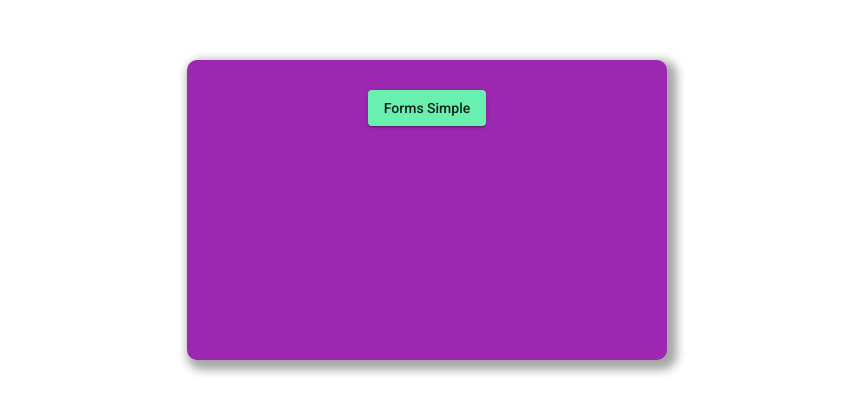
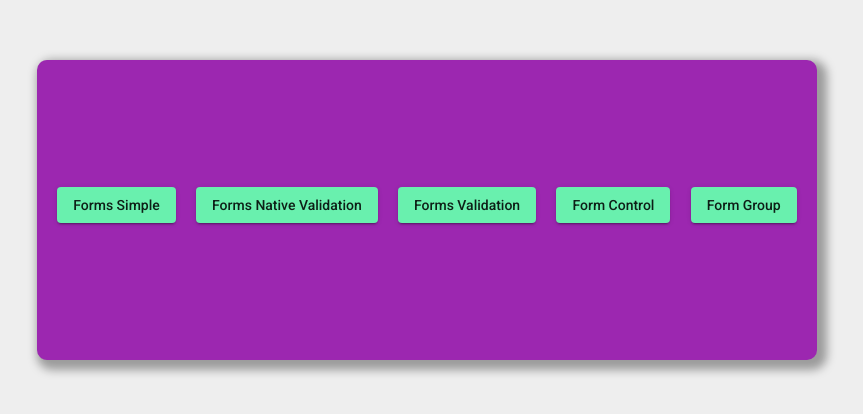
Before and after one commit to davidsongoes/EstudosAngular7NGRX, an Angular app in the folder forms/template-driven/: page / in a window 1280 px wide. Shown: the top 414 px of the page, without its empty margins (213-1076 px from the left). Built offline with nearby package versions, Linux system fonts and the light colour scheme.

Commit message:
feat(global): :sparkles: Adicionando dependências e rotas

```diff
--- a/forms/template-driven/src/app/app.module.ts
+++ b/forms/template-driven/src/app/app.module.ts
@@ -6,16 +6,25 @@ import { AppComponent } from './app.component';
 import { BrowserAnimationsModule } from '@angular/platform-browser/animations';
 import { MaterialModule } from './material/material.module';
 import { FlexLayoutModule } from '@angular/flex-layout';
-import { FormsModule } from '@angular/forms';
+import { FormsModule, ReactiveFormsModule } from '@angular/forms';
 import { TemplateDrivenFormComponent } from './template-driven-form/template-driven-form.component';
 import { HomeComponent } from './home/home.component';
+import { FormNativeValidationComponent } from './form-native-validation/form-native-validation.component';
+import { FormValidationComponent } from './form-validation/form-validation.component';
+import { MAT_DATE_LOCALE } from '@angular/material/core';
+import { FormControlComponent } from './form-control/form-control.component';
+import { FormGroupComponent } from './form-group/form-group.component';
 
 
 @NgModule({
   declarations: [
     AppComponent,
     TemplateDrivenFormComponent,
-    HomeComponent
+    HomeComponent,
+    FormNativeValidationComponent,
+    FormValidationComponent,
+    FormControlComponent,
+    FormGroupComponent
   ],
   imports: [
     BrowserModule,
@@ -23,9 +32,11 @@ import { HomeComponent } from './home/home.component';
     BrowserAnimationsModule,
     MaterialModule,
     FlexLayoutModule,
-    FormsModule
+    FormsModule,
+    ReactiveFormsModule
   ],
-  providers: [],
-  bootstrap: [AppComponent]
+  providers: [
+    {provide: MAT_DATE_LOCALE, useValue: 'pt-BR'},
+  ],  bootstrap: [AppComponent]
 })
 export class AppModule { }
--- a/forms/template-driven/src/app/home/home.component.html
+++ b/forms/template-driven/src/app/home/home.component.html
@@ -1,5 +1,54 @@
 <div layout="column" layout-fill>
-    <div align="center" layout="row" layout-align="center center" style="margin: 60px 400px 0px 400px; height: 300px; background-color: #9c27b0; border-radius: 10px; box-shadow: 5px 5px 10px 5px rgba(0,0,0,0.35);">
-      <button routerLink="/forms" mat-raised-button color="accent" style="margin-top: 30px;">Forms Simple</button>
-    </div>
+  <div
+    fxLayout="row wrap"
+    fxLayoutAlign="space-evenly center"
+    style="
+      margin: 60px 250px 0px 250px;
+      height: 300px;
+      background-color: #9c27b0;
+      border-radius: 10px;
+      box-shadow: 5px 5px 10px 5px rgba(0, 0, 0, 0.35);
+    "
+  >
+    <button
+      style="margin-bottom: 10px"
+      routerLink="/forms"
+      mat-raised-button
+      color="accent"
+    >
+      Forms Simple
+    </button>
+    <button
+      style="margin-bottom: 10px"
+      routerLink="/forms-native-validation"
+      mat-raised-button
+      color="accent"
+    >
+      Forms Native Validation
+    </button>
+    <button
+      style="margin-bottom: 10px"
+      routerLink="/forms-validation"
+      mat-raised-button
+      color="accent"
+    >
+      Forms Validation
+    </button>
+    <button
+      style="margin-bottom: 10px"
+      routerLink="/form-control"
+      mat-raised-button
+      color="accent"
+    >
+      Form Control
+    </button>
+    <button
+      style="margin-bottom: 10px"
+      routerLink="/form-group"
+      mat-raised-button
+      color="accent"
+    >
+      Form Group
+    </button>
   </div>
+</div>
--- a/forms/template-driven/src/app/template-driven-form/template-driven-form.component.html
+++ b/forms/template-driven/src/app/template-driven-form/template-driven-form.component.html
@@ -1,8 +1,5 @@
 <div layout="column" layout-fill>
   <div align="center" layout="row" layout-align="center center">
-    <pre>
-      {{ client | json }}
-    </pre>
     <mat-card
       class="info-card mat-elevation-z8"
       flex="80"
@@ -11,7 +8,13 @@
       <mat-card-title></mat-card-title>
       <mat-card-subtitle> </mat-card-subtitle>
       <mat-card-content fxLayout="column" fxLayoutAlign="stretch">
-        <form fxLayout="column" fxLayoutAlign="start stretch">
+        <form
+          fxLayout="column"
+          fxLayoutAlign="start stretch"
+          a
+          #formClient="ngForm"
+          (ngSubmit)="onSubmit()"
+        >
           <div fxFlex="100" fxLayout="row" fxLayoutAlign="space-between  start">
             <mat-form-field fxFlex="45">
               <input
@@ -94,9 +97,9 @@
                 name="state"
                 [(ngModel)]="client.state"
               >
-                <mat-option value="Option 1">Option 1</mat-option>
-                <mat-option value="Option 2">Option 2</mat-option>
-                <mat-option value="Option 3">Option 3</mat-option>
+                <mat-option *ngFor="let state of states" [value]="state">
+                  {{ state }}
+                </mat-option>
               </mat-select>
             </mat-form-field>
           </div>
--- a/forms/template-driven/src/app/template-driven-form/template-driven-form.component.ts
+++ b/forms/template-driven/src/app/template-driven-form/template-driven-form.component.ts
@@ -19,11 +19,14 @@ export class TemplateDrivenFormComponent implements OnInit {
     phone2: '',
   };
 
+  states = ['SP', 'DF', 'SC', 'RS', 'PE', 'MT']
+
   constructor() {}
 
   ngOnInit(): void {}
 
   onSubmit() {
     console.log('submit');
+    console.log(this.client);
   }
 }
--- a/forms/template-driven/src/styles.css
+++ b/forms/template-driven/src/styles.css
@@ -1,4 +1,11 @@
 /* You can add global styles to this file, and also import other style files */
 
-html, body { height: 100%; }
-body { margin: 0; font-family: Roboto, "Helvetica Neue", sans-serif; }
+html,
+body {
+  height: 100%;
+  background-color: rgb(238, 238, 238);
+}
+body {
+  margin: 0;
+  font-family: Roboto, "Helvetica Neue", sans-serif;
+}
```
Also changed, not shown: forms/template-driven/src/app/app-routing.module.ts (+8 -0 lines).
